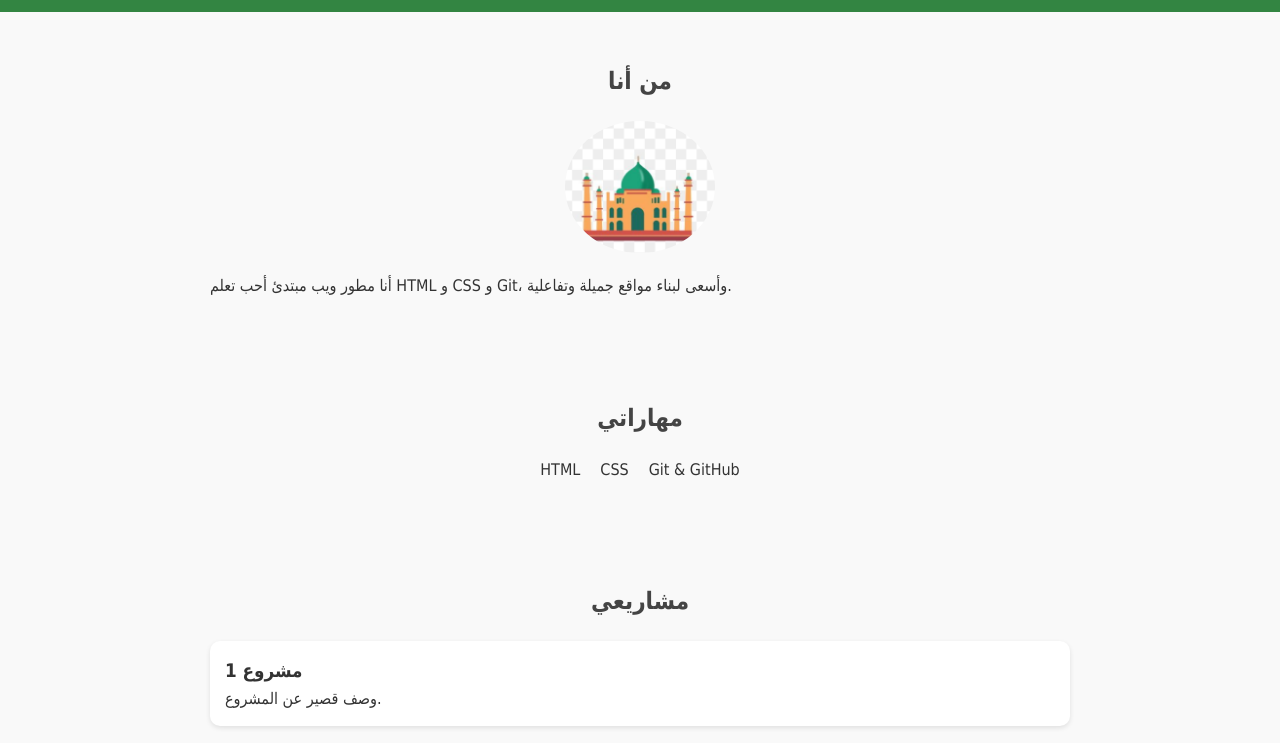
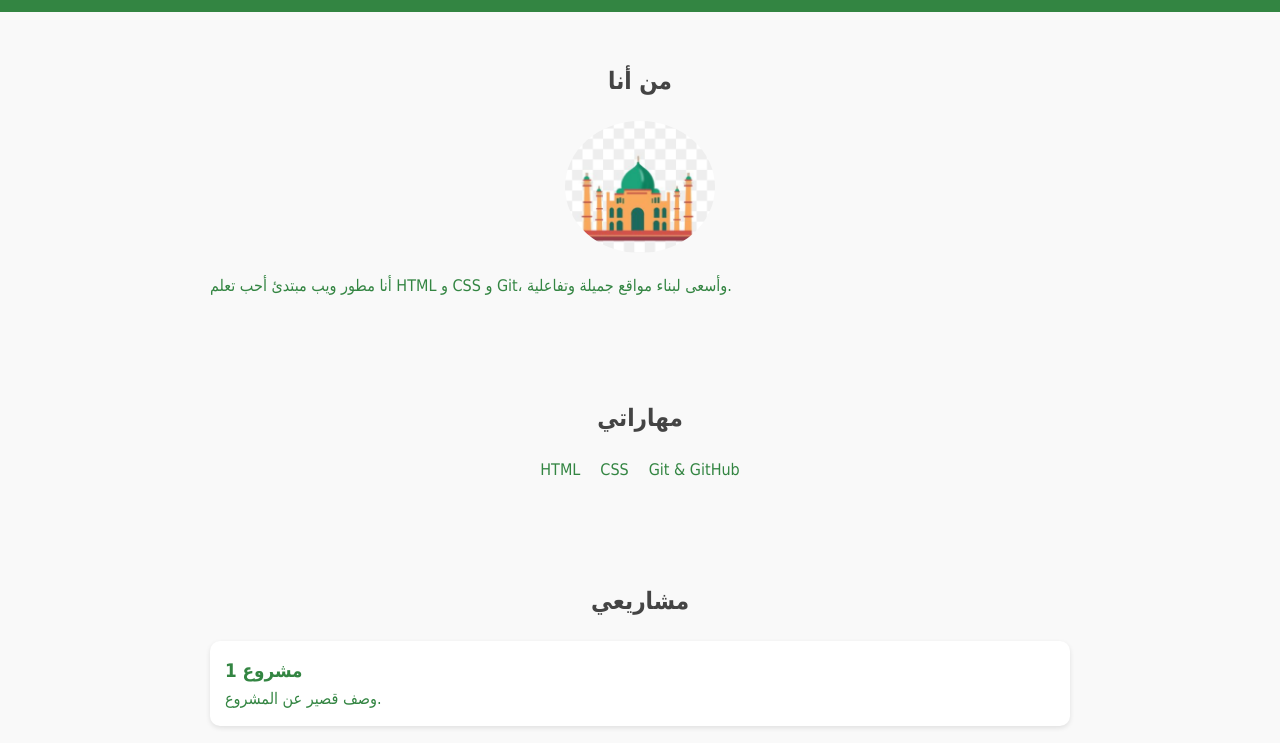
Before and after one commit to nouralkassar/portfolio-project, a plain HTML site: page index.html in a window 1280 px wide. Shown: the part 56-799 px from the top of the page. Drawn offline with Linux system fonts and the light colour scheme.

Commit message:
add color

```diff
--- a/style.css
+++ b/style.css
@@ -9,7 +9,7 @@
 body {
   line-height: 1.6;
   background: #f9f9f9;
-  color: #333;
+  color: #338542;
    /* direction: rtl;
   text-align: right;  */
 }
```
